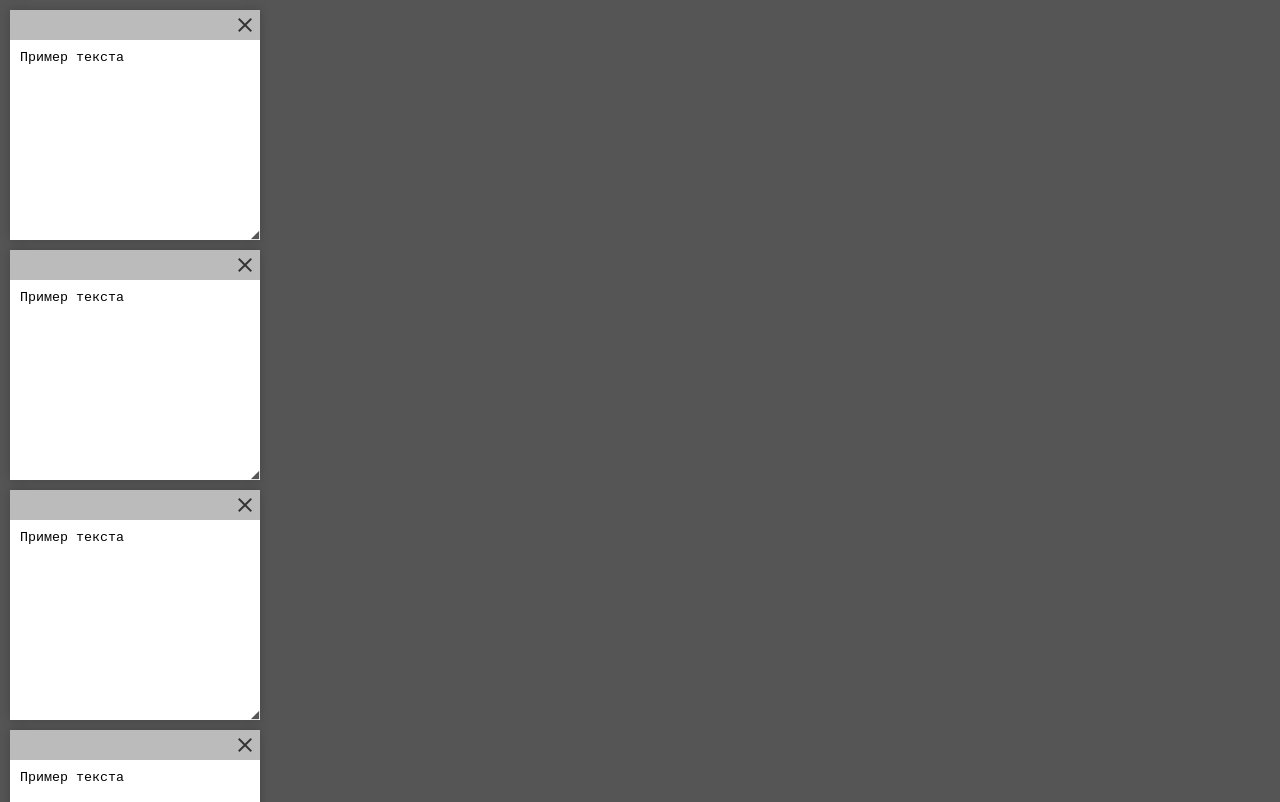
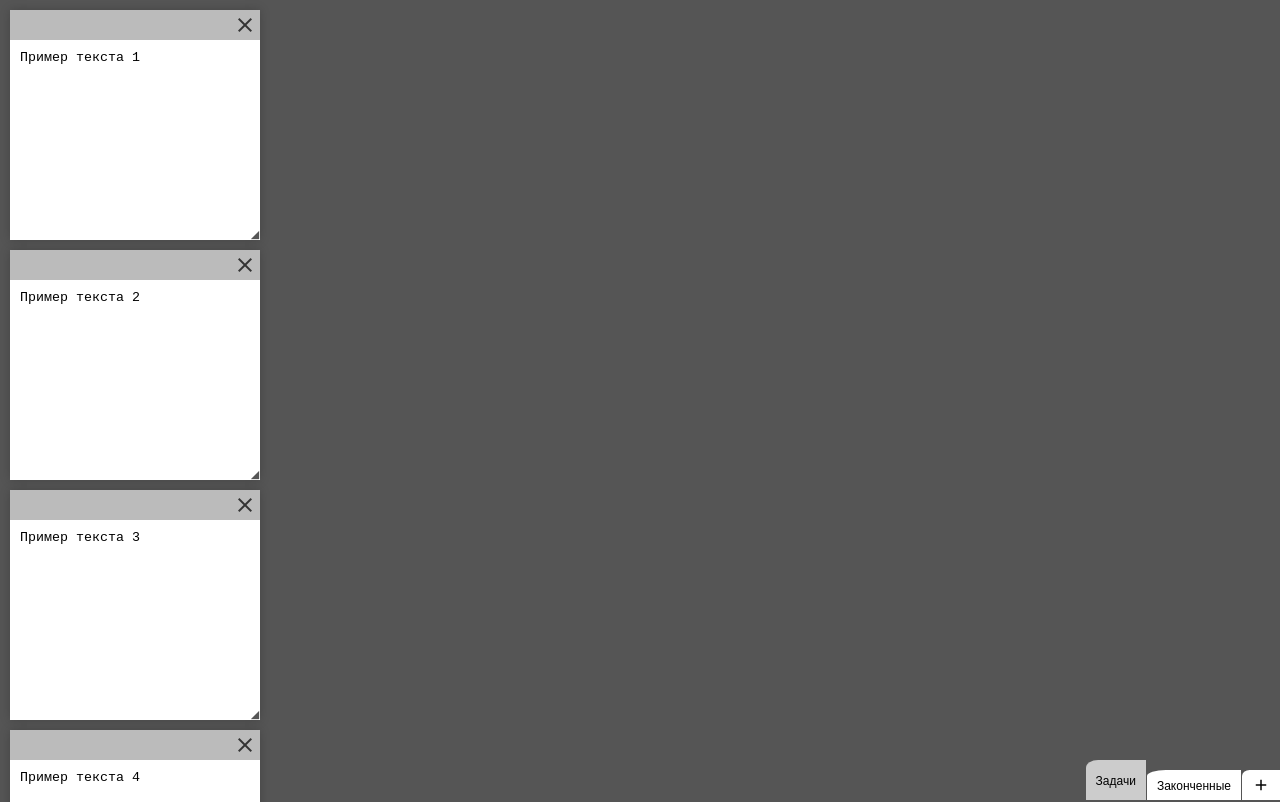
Before and after one commit to StrongerMyself/react-stickies, a React (Create React App) app: page / in a window 1280 px wide. Shown: the top 802 px of the page. Built offline with nearby package versions, Linux system fonts and the light colour scheme.

Commit message:
add Board Systems and BoardNav Component

```diff
--- a/public/index.html
+++ b/public/index.html
@@ -4,6 +4,7 @@
         <meta charset="utf-8">
         <meta name="viewport" content="width=device-width, initial-scale=1, shrink-to-fit=no">
         <link href="https://fonts.googleapis.com/icon?family=Material+Icons" rel="stylesheet">
+        <link href="https://fonts.googleapis.com/css?family=Open+Sans" rel="stylesheet">
         <title>Stickies</title>
     </head>
     <body>
--- a/src/components/App.js
+++ b/src/components/App.js
@@ -1,14 +1,39 @@
-import React from 'react'
+import React, { Component } from 'react'
 import Board from './Board'
+import BoardNav from './BoardNav'
 
 import data from '../data'
 
-function App() {
-    return (
-        <div>
-            <Board stikers={data}/>
-        </div>
-    )
+export default class App extends Component {
+
+    constructor(props) {
+        super(props)
+        this.state = {
+            data: data,
+            activeBoardIndex: 0,
+            activeBoardStikers: []
+        }
+
+        this.state.activeBoardStikers = this.state.data[this.state.activeBoardIndex].stikers
+    }
+
+
+    render() {
+        console.log(this.state.activeBoardIndex)
+        // console.log(this.state.activeBoardStikers)
+        return  (
+            <div>
+                <Board stikers={this.state.activeBoardStikers} />
+                <BoardNav boards={this.state.data} onChangeBoard={this.onChangeBoard} active={this.state.activeBoardIndex} />
+            </div>
+        )
+    }
+
+    onChangeBoard = (index) => {
+        this.setState({
+            activeBoardIndex: index,
+            activeBoardStikers: this.state.data[index].stikers
+        })
+    }
+
 }
-
-export default App
--- a/src/components/Board/index.js
+++ b/src/components/Board/index.js
@@ -9,7 +9,7 @@ export default class Board extends Component {
     }
 
     render() {
-        const stikersList = this.state.stikers.map((item, index) =>
+        let stikersList = this.state.stikers.map((item, index) =>
             <Stiker
                 key={item.id}
                 top={index * 240 + 10}
@@ -26,6 +26,10 @@ export default class Board extends Component {
         )
     }
 
+    componentWillReceiveProps(nextProps) {
+        this.setState({ stikers: nextProps.stikers })
+    }
+
     onStikerActive = (id) => {
         let s = Object.assign([], this.state.stikers)
         let index = s.findIndex(el => el.id === id)
--- /dev/null
+++ b/src/components/BoardNav/index.js
@@ -0,0 +1,22 @@
+import React, { Component } from 'react'
+import './style.css'
+
+export default class BoardNav extends Component {
+
+    render() {
+        const boardNavList = this.props.boards.map((item, index) =>
+            <li
+                key={item.id}
+                className={this.props.active === index ? 'active' : ''}
+                onClick={this.props.onChangeBoard.bind(this, index)}
+            >{item.title}</li>
+        )
+        return (
+            <ul className="boardNav">
+                {boardNavList}
+                <li><i className="material-icons">add</i></li>
+            </ul>
+        )
+    }
+
+}
--- /dev/null
+++ b/src/components/BoardNav/style.css
@@ -0,0 +1,38 @@
+.boardNav {
+	position: fixed;
+	bottom: 0;
+	right: 0;
+	margin: 0;
+	padding: 0;
+	list-style: none;
+	display: flex;
+	align-items: flex-end;
+	user-select: none;
+}
+
+.boardNav li {
+	display: flex;
+	align-items: center;
+	justify-content: center;
+	background-color: #fff;
+	padding: 0 10px;
+	height: 30px;
+	font-size: 12px;
+	margin-left: 1px;
+	cursor: pointer;
+	border-top-left-radius: 20%;
+	/* border-top-right-radius: 20%; */
+}
+
+.boardNav li.active {
+	height: 40px;
+	background-color: #ccc;
+}
+
+.boardNav li:hover {
+	height: 40px;
+}
+
+.boardNav i {
+	font-size: 18px;
+}
--- a/src/components/Sticker/index.js
+++ b/src/components/Sticker/index.js
@@ -27,6 +27,17 @@ export default class Stiker extends Component  {
                 </div>
             </div>
         )
+    }
+
+    componentWillReceiveProps(nextProps) {
+        if (this.props.text !== nextProps.text) {
+            console.log(this.state.text)
+            this.setState({
+                top: nextProps.top,
+                left: nextProps.left,
+                text: nextProps.text,
+            })
+        }
     }
 
     onTextareaChange = (e) => {
--- a/src/data.js
+++ b/src/data.js
@@ -1,6 +1,22 @@
 export default [
-    { id: 1, text: 'Пример текста', zIndex: 1 },
-    { id: 2, text: 'Пример текста', zIndex: 1 },
-    { id: 3, text: 'Пример текста', zIndex: 1 },
-    { id: 4, text: 'Пример текста', zIndex: 1 }
+    {
+        id: 1,
+        title: 'Задачи',
+        stikers: [
+            { id: 1, text: 'Пример текста 1', zIndex: 1 },
+            { id: 2, text: 'Пример текста 2', zIndex: 1 },
+            { id: 3, text: 'Пример текста 3', zIndex: 1 },
+            { id: 4, text: 'Пример текста 4', zIndex: 1 }
+        ]
+    },
+    {
+        id: 2,
+        title: 'Законченные',
+        stikers: [
+            { id: 1, text: 'Законченые задачи 1', zIndex: 1 },
+            { id: 2, text: 'Законченые задачи 2', zIndex: 1 },
+            { id: 3, text: 'Законченые задачи 3', zIndex: 1 },
+            { id: 4, text: 'Законченые задачи 4', zIndex: 1 }
+        ]
+    }
 ];
--- a/src/style.css
+++ b/src/style.css
@@ -11,5 +11,6 @@ HTML, BODY {
 
 BODY {
     padding: 10px;
-    background-color: #555;
+	background-color: #555;
+	font-family: 'Open Sans', sans-serif;
 }
```
